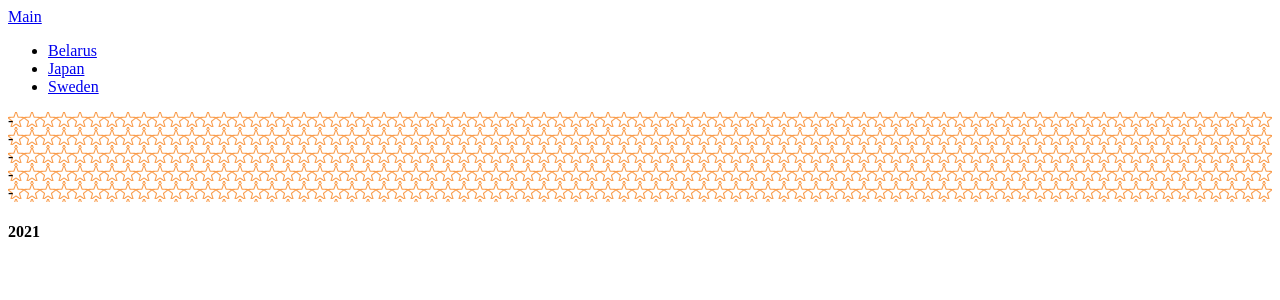
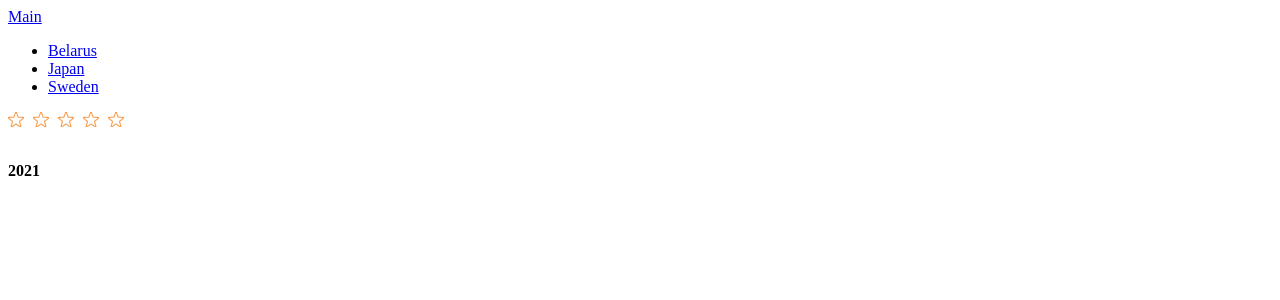
Before and after one commit to Ventskute/travel-app, a React app: page / in a window 1280 px wide. Shown: the top 300 px of the page. Built offline with nearby package versions, Linux system fonts and the light colour scheme.

Commit message:
fix:element

```diff
--- a/src/components/AttractionsRating/AttractionsRating.jsx
+++ b/src/components/AttractionsRating/AttractionsRating.jsx
@@ -10,7 +10,7 @@ function AttractionsRating() {
 
   const getRating = (index) => {
     ratingArray.map((el, i) => {
-      i <= index ? (ratingArray[i] = '+') : '*';
+      i <= index ? (ratingArray[i] = '+') : '-';
     });
     setRatingState(ratingArray);
   };
@@ -19,15 +19,15 @@ function AttractionsRating() {
       {ratingState.map((el, index) => (
         <div
           onClick={() => getRating(index)}
-          className={`attractions-rating__point_${el === '-' ? 'selected' : 'disabled'}`}
+          className={`attractions-rating__point attractions-rating__point_${
+            el === '-' ? 'selected' : 'disabled'
+          }`}
           key={`${index}_${el}`}
           style={
             el === '-'
               ? { backgroundImage: `url(${starDesabled})` }
               : { backgroundImage: `url(${starSelected})` }
-          }>
-          {el}
-        </div>
+          }></div>
       ))}
     </div>
   );
--- a/src/components/AttractionsRating/AttractionsRating.scss
+++ b/src/components/AttractionsRating/AttractionsRating.scss
@@ -1,3 +1,10 @@
+.attractions-rating__point{
+    display: inline-block;
+    background-repeat: no-repeat;
+width: 25px;
+height: 25px;
+}
+
 .attractions-rating__point_selected{
 };
 
```
